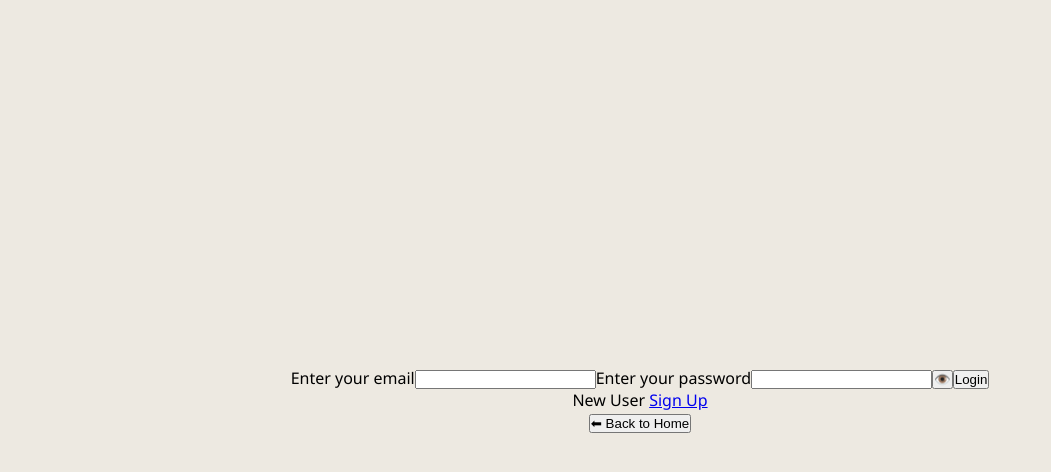
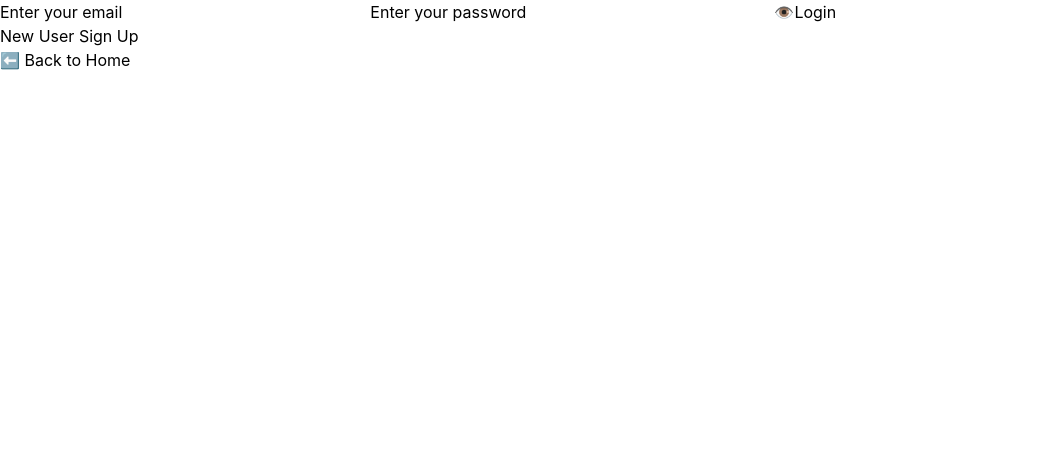
Before and after one commit to Manohar7730/Role-Base-Access-Controller, a React (Vite) app in the folder frontend/: page /login in a window 1280 px wide. Shown: the top 472 px of the page, without its empty margins (0-1051 px from the left). Built offline with nearby package versions, Linux system fonts and the light colour scheme.

Commit message:
feat(ui): integrate tailwind and style layout and sidebar

```diff
--- a/frontend/index.html
+++ b/frontend/index.html
@@ -3,6 +3,7 @@
   <head>
     <meta charset="UTF-8" />
     <meta name="viewport" content="width=device-width, initial-scale=1.0" />
+    <link href="/src/output.css" rel="stylesheet">
     <title>Role Base Access Controller</title>
   </head>
   <body>
--- a/frontend/package.json
+++ b/frontend/package.json
@@ -11,18 +11,20 @@
   },
   "dependencies": {
     "@reduxjs/toolkit": "^2.11.2",
+    "@tailwindcss/cli": "^4.2.1",
     "axios": "^1.13.5",
     "react": "^19.2.0",
     "react-dom": "^19.2.0",
     "react-redux": "^9.2.0",
-    "react-router-dom": "^7.13.0"
+    "react-router-dom": "^7.13.0",
+    "tailwindcss": "^4.2.1"
   },
   "devDependencies": {
     "@eslint/js": "^9.39.1",
     "@types/react": "^19.2.7",
     "@types/react-dom": "^19.2.3",
     "@vitejs/plugin-react": "^5.1.1",
-    "eslint": "^9.39.1",
+    "eslint": "^10.0.2",
     "eslint-plugin-react-hooks": "^7.0.1",
     "eslint-plugin-react-refresh": "^0.4.24",
     "globals": "^16.5.0",
--- a/frontend/src/components/Layout.jsx
+++ b/frontend/src/components/Layout.jsx
@@ -2,11 +2,14 @@ import React from "react";
 import { Outlet } from "react-router-dom";
 import Sidebar from "./Sidebar";
 
-export default function Layout(  ) {
+export default function Layout() {
   return (
-    <div>
-      <aside><Sidebar/></aside>
-      <main><Outlet/></main>
+    <div className="flex h-screen bg-gray-100">
+      <Sidebar />
+
+      <main className="flex-1 p-6 overflow-y-auto">
+        <Outlet />
+      </main>
     </div>
   );
 }
--- a/frontend/src/index.css
+++ /dev/null
@@ -1,15 +0,0 @@
-* {
-  padding: 0;
-  margin: 0;
-  box-sizing: border-box;
-}
-
-body {
-  background-color: #ede9e1;
-  font-family: "Segoe UI", Tahoma, Geneva, Verdana, sans-serif;
-  display: flex;
-  align-items: center;
-  justify-content: center;
-  min-height: 100vh;
-  text-align: center;
-}
--- /dev/null
+++ b/frontend/src/input.css
@@ -0,0 +1 @@
+@import "tailwindcss";
--- a/frontend/src/main.jsx
+++ b/frontend/src/main.jsx
@@ -1,7 +1,7 @@
 import { StrictMode } from "react";
 import { createRoot } from "react-dom/client";
 import {Provider} from 'react-redux';
-import "./index.css";
+import "./input.css";
 import App from "./App.jsx";
 import store from "./app/store.js";
 
--- /dev/null
+++ b/frontend/src/output.css
@@ -0,0 +1,336 @@
+/*! tailwindcss v4.2.1 | MIT License | https://tailwindcss.com */
+@layer properties;
+@layer theme, base, components, utilities;
+@layer theme {
+  :root, :host {
+    --font-sans: ui-sans-serif, system-ui, sans-serif, "Apple Color Emoji",
+      "Segoe UI Emoji", "Segoe UI Symbol", "Noto Color Emoji";
+    --font-mono: ui-monospace, SFMono-Regular, Menlo, Monaco, Consolas, "Liberation Mono",
+      "Courier New", monospace;
+    --color-red-500: oklch(63.7% 0.237 25.331);
+    --color-red-600: oklch(57.7% 0.245 27.325);
+    --color-gray-100: oklch(96.7% 0.003 264.542);
+    --color-gray-300: oklch(87.2% 0.01 258.338);
+    --color-gray-700: oklch(37.3% 0.034 259.733);
+    --color-gray-800: oklch(27.8% 0.033 256.848);
+    --color-gray-900: oklch(21% 0.034 264.665);
+    --color-white: #fff;
+    --spacing: 0.25rem;
+    --text-xl: 1.25rem;
+    --text-xl--line-height: calc(1.75 / 1.25);
+    --font-weight-bold: 700;
+    --default-transition-duration: 150ms;
+    --default-transition-timing-function: cubic-bezier(0.4, 0, 0.2, 1);
+    --default-font-family: var(--font-sans);
+    --default-mono-font-family: var(--font-mono);
+  }
+}
+@layer base {
+  *, ::after, ::before, ::backdrop, ::file-selector-button {
+    box-sizing: border-box;
+    margin: 0;
+    padding: 0;
+    border: 0 solid;
+  }
+  html, :host {
+    line-height: 1.5;
+    -webkit-text-size-adjust: 100%;
+    tab-size: 4;
+    font-family: var(--default-font-family, ui-sans-serif, system-ui, sans-serif, "Apple Color Emoji", "Segoe UI Emoji", "Segoe UI Symbol", "Noto Color Emoji");
+    font-feature-settings: var(--default-font-feature-settings, normal);
+    font-variation-settings: var(--default-font-variation-settings, normal);
+    -webkit-tap-highlight-color: transparent;
+  }
+  hr {
+    height: 0;
+    color: inherit;
+    border-top-width: 1px;
+  }
+  abbr:where([title]) {
+    -webkit-text-decoration: underline dotted;
+    text-decoration: underline dotted;
+  }
+  h1, h2, h3, h4, h5, h6 {
+    font-size: inherit;
+    font-weight: inherit;
+  }
+  a {
+    color: inherit;
+    -webkit-text-decoration: inherit;
+    text-decoration: inherit;
+  }
+  b, strong {
+    font-weight: bolder;
+  }
+  code, kbd, samp, pre {
+    font-family: var(--default-mono-font-family, ui-monospace, SFMono-Regular, Menlo, Monaco, Consolas, "Liberation Mono", "Courier New", monospace);
+    font-feature-settings: var(--default-mono-font-feature-settings, normal);
+    font-variation-settings: var(--default-mono-font-variation-settings, normal);
+    font-size: 1em;
+  }
+  small {
+    font-size: 80%;
+  }
+  sub, sup {
+    font-size: 75%;
+    line-height: 0;
+    position: relative;
+    vertical-align: baseline;
+  }
+  sub {
+    bottom: -0.25em;
+  }
+  sup {
+    top: -0.5em;
+  }
+  table {
+    text-indent: 0;
+    border-color: inherit;
+    border-collapse: collapse;
+  }
+  :-moz-focusring {
+    outline: auto;
+  }
+  progress {
+    vertical-align: baseline;
+  }
+  summary {
+    display: list-item;
+  }
+  ol, ul, menu {
+    list-style: none;
+  }
+  img, svg, video, canvas, audio, iframe, embed, object {
+    display: block;
+    vertical-align: middle;
+  }
+  img, video {
+    max-width: 100%;
+    height: auto;
+  }
+  button, input, select, optgroup, textarea, ::file-selector-button {
+    font: inherit;
+    font-feature-settings: inherit;
+    font-variation-settings: inherit;
+    letter-spacing: inherit;
+    color: inherit;
+    border-radius: 0;
+    background-color: transparent;
+    opacity: 1;
+  }
+  :where(select:is([multiple], [size])) optgroup {
+    font-weight: bolder;
+  }
+  :where(select:is([multiple], [size])) optgroup option {
+    padding-inline-start: 20px;
+  }
+  ::file-selector-button {
+    margin-inline-end: 4px;
+  }
+  ::placeholder {
+    opacity: 1;
+  }
+  @supports (not (-webkit-appearance: -apple-pay-button))  or (contain-intrinsic-size: 1px) {
+    ::placeholder {
+      color: currentcolor;
+      @supports (color: color-mix(in lab, red, red)) {
+        color: color-mix(in oklab, currentcolor 50%, transparent);
+      }
+    }
+  }
+  textarea {
+    resize: vertical;
+  }
+  ::-webkit-search-decoration {
+    -webkit-appearance: none;
+  }
+  ::-webkit-date-and-time-value {
+    min-height: 1lh;
+    text-align: inherit;
+  }
+  ::-webkit-datetime-edit {
+    display: inline-flex;
+  }
+  ::-webkit-datetime-edit-fields-wrapper {
+    padding: 0;
+  }
+  ::-webkit-datetime-edit, ::-webkit-datetime-edit-year-field, ::-webkit-datetime-edit-month-field, ::-webkit-datetime-edit-day-field, ::-webkit-datetime-edit-hour-field, ::-webkit-datetime-edit-minute-field, ::-webkit-datetime-edit-second-field, ::-webkit-datetime-edit-millisecond-field, ::-webkit-datetime-edit-meridiem-field {
+    padding-block: 0;
+  }
+  ::-webkit-calendar-picker-indicator {
+    line-height: 1;
+  }
+  :-moz-ui-invalid {
+    box-shadow: none;
+  }
+  button, input:where([type="button"], [type="reset"], [type="submit"]), ::file-selector-button {
+    appearance: button;
+  }
+  ::-webkit-inner-spin-button, ::-webkit-outer-spin-button {
+    height: auto;
+  }
+  [hidden]:where(:not([hidden="until-found"])) {
+    display: none !important;
+  }
+}
+@layer utilities {
+  .mt-auto {
+    margin-top: auto;
+  }
+  .mb-3 {
+    margin-bottom: calc(var(--spacing) * 3);
+  }
+  .mb-6 {
+    margin-bottom: calc(var(--spacing) * 6);
+  }
+  .block {
+    display: block;
+  }
+  .flex {
+    display: flex;
+  }
+  .table {
+    display: table;
+  }
+  .h-screen {
+    height: 100vh;
+  }
+  .w-64 {
+    width: calc(var(--spacing) * 64);
+  }
+  .flex-1 {
+    flex: 1;
+  }
+  .border-collapse {
+    border-collapse: collapse;
+  }
+  .resize {
+    resize: both;
+  }
+  .flex-col {
+    flex-direction: column;
+  }
+  .gap-1 {
+    gap: calc(var(--spacing) * 1);
+  }
+  .space-y-3 {
+    :where(& > :not(:last-child)) {
+      --tw-space-y-reverse: 0;
+      margin-block-start: calc(calc(var(--spacing) * 3) * var(--tw-space-y-reverse));
+      margin-block-end: calc(calc(var(--spacing) * 3) * calc(1 - var(--tw-space-y-reverse)));
+    }
+  }
+  .overflow-y-auto {
+    overflow-y: auto;
+  }
+  .rounded {
+    border-radius: 0.25rem;
+  }
+  .border {
+    border-style: var(--tw-border-style);
+    border-width: 1px;
+  }
+  .bg-gray-100 {
+    background-color: var(--color-gray-100);
+  }
+  .bg-gray-700 {
+    background-color: var(--color-gray-700);
+  }
+  .bg-gray-800 {
+    background-color: var(--color-gray-800);
+  }
+  .bg-gray-900 {
+    background-color: var(--color-gray-900);
+  }
+  .bg-red-500 {
+    background-color: var(--color-red-500);
+  }
+  .p-4 {
+    padding: calc(var(--spacing) * 4);
+  }
+  .p-6 {
+    padding: calc(var(--spacing) * 6);
+  }
+  .px-3 {
+    padding-inline: calc(var(--spacing) * 3);
+  }
+  .px-4 {
+    padding-inline: calc(var(--spacing) * 4);
+  }
+  .py-2 {
+    padding-block: calc(var(--spacing) * 2);
+  }
+  .text-xl {
+    font-size: var(--text-xl);
+    line-height: var(--tw-leading, var(--text-xl--line-height));
+  }
+  .font-bold {
+    --tw-font-weight: var(--font-weight-bold);
+    font-weight: var(--font-weight-bold);
+  }
+  .text-white {
+    color: var(--color-white);
+  }
+  .underline {
+    text-decoration-line: underline;
+  }
+  .outline {
+    outline-style: var(--tw-outline-style);
+    outline-width: 1px;
+  }
+  .transition {
+    transition-property: color, background-color, border-color, outline-color, text-decoration-color, fill, stroke, --tw-gradient-from, --tw-gradient-via, --tw-gradient-to, opacity, box-shadow, transform, translate, scale, rotate, filter, -webkit-backdrop-filter, backdrop-filter, display, content-visibility, overlay, pointer-events;
+    transition-timing-function: var(--tw-ease, var(--default-transition-timing-function));
+    transition-duration: var(--tw-duration, var(--default-transition-duration));
+  }
+  .hover\:bg-gray-800 {
+    &:hover {
+      @media (hover: hover) {
+        background-color: var(--color-gray-800);
+      }
+    }
+  }
+  .hover\:bg-red-600 {
+    &:hover {
+      @media (hover: hover) {
+        background-color: var(--color-red-600);
+      }
+    }
+  }
+  .hover\:text-gray-300 {
+    &:hover {
+      @media (hover: hover) {
+        color: var(--color-gray-300);
+      }
+    }
+  }
+}
+@property --tw-space-y-reverse {
+  syntax: "*";
+  inherits: false;
+  initial-value: 0;
+}
+@property --tw-border-style {
+  syntax: "*";
+  inherits: false;
+  initial-value: solid;
+}
+@property --tw-font-weight {
+  syntax: "*";
+  inherits: false;
+}
+@property --tw-outline-style {
+  syntax: "*";
+  inherits: false;
+  initial-value: solid;
+}
+@layer properties {
+  @supports ((-webkit-hyphens: none) and (not (margin-trim: inline))) or ((-moz-orient: inline) and (not (color:rgb(from red r g b)))) {
+    *, ::before, ::after, ::backdrop {
+      --tw-space-y-reverse: 0;
+      --tw-border-style: solid;
+      --tw-font-weight: initial;
+      --tw-outline-style: solid;
+    }
+  }
+}
```
Also changed, not shown: frontend/src/components/Sidebar.jsx (+52 -28 lines).
